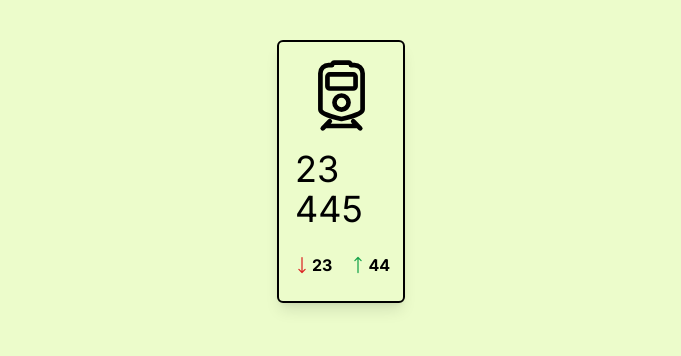
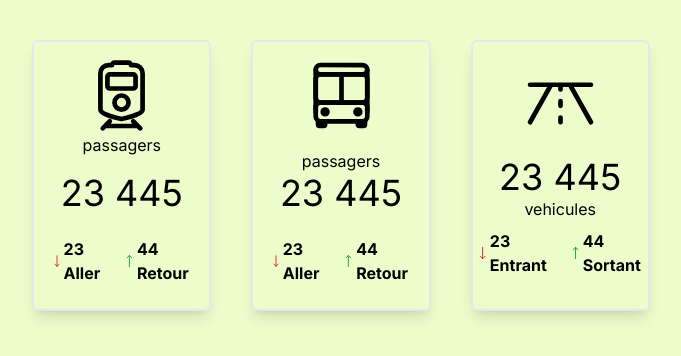
Before and after one commit to alphacpc/TRAFIC-SN-DK, a Next.js app in the folder ui/: page / in a window 1280 px wide. Shown: the top 356 px of the page, without its empty margins (299-980 px from the left). Built offline with nearby package versions, Linux system fonts and the light colour scheme.

Commit message:
added icons and started design for div panel

```diff
--- a/ui/src/app/page.tsx
+++ b/ui/src/app/page.tsx
@@ -7,26 +7,77 @@ export default function Home() {
   return (
     <main className="flex min-h-screen flex-col items-center justify-between bg-lime-100 p-10">
 
-      <div className="div-panel-stat-trafic w-[10vw] border-2 border-black rounded-md shadow-lg p-4 flex flex-col items-center justify-center">
+      <div className="flex">
+      <div className="div-panel-stat-trafic w-[14vw] border-2 border-bla rounded-md shadow-lg p-4 flex flex-col items-center justify-center">
         <IoTrainOutline size={75}/>
 
+        <p>passagers</p>
         <p className="text-4xl my-4">23 445</p>
 
         <div className="flex items-center">
 
           <div className="p-2 flex items-center">
             <HiOutlineArrowLongDown className="text-red-600" size={20} />
-            <span className="font-bold">23</span>
+            <span className="font-bold">23 Aller</span>
           </div>
 
           <div className="p-2 flex items-center">
             <HiOutlineArrowLongUp className="text-green-600" size={20} />
-            <span className="font-bold">44</span>
+            <span className="font-bold">44 Retour</span>
           </div>
 
         </div>
       </div>
 
+      <div className="div-panel-stat-trafic w-[14vw] mx-10 border-2 border-bla rounded-md shadow-lg p-4 flex flex-col items-center justify-center">
+        <IoBusOutline size={75}/>
+
+        <p className="mt-4">passagers</p>
+        <p className="text-4xl mb-4">23 445</p>
+
+        <div className="flex items-center">
+
+          <div className="p-2 flex items-center">
+            <HiOutlineArrowLongDown className="text-red-600" size={20} />
+            <span className="font-bold">23 Aller</span>
+          </div>
+
+          <div className="p-2 flex items-center">
+            <HiOutlineArrowLongUp className="text-green-600" size={20} />
+            <span className="font-bold">44 Retour</span>
+          </div>
+
+        </div>
+      </div>
+
+
+      <div className="div-panel-stat-trafic w-[14vw] border-2 border-bla rounded-md shadow-lg p-4 flex flex-col items-center justify-center">
+        <PiRoadHorizon size={75}/>
+
+
+        <p className="text-4xl mt-4">23 445</p>
+        <p>vehicules</p>
+
+        <div className="flex items-center justify-between">
+
+          <div className="p-2 flex items-center ">
+            <HiOutlineArrowLongDown className="text-red-600" size={20} />
+            <span className="font-bold">23 Entrant</span>
+          </div>
+
+          <div className="p-2 flex items-center">
+            <HiOutlineArrowLongUp className="text-green-600" size={20} />
+            <span className="font-bold">44 Sortant</span>
+          </div>
+
+        </div>
+      </div>
+
+
+
+      </div>
+
+
     </main>
   )
 }
```
